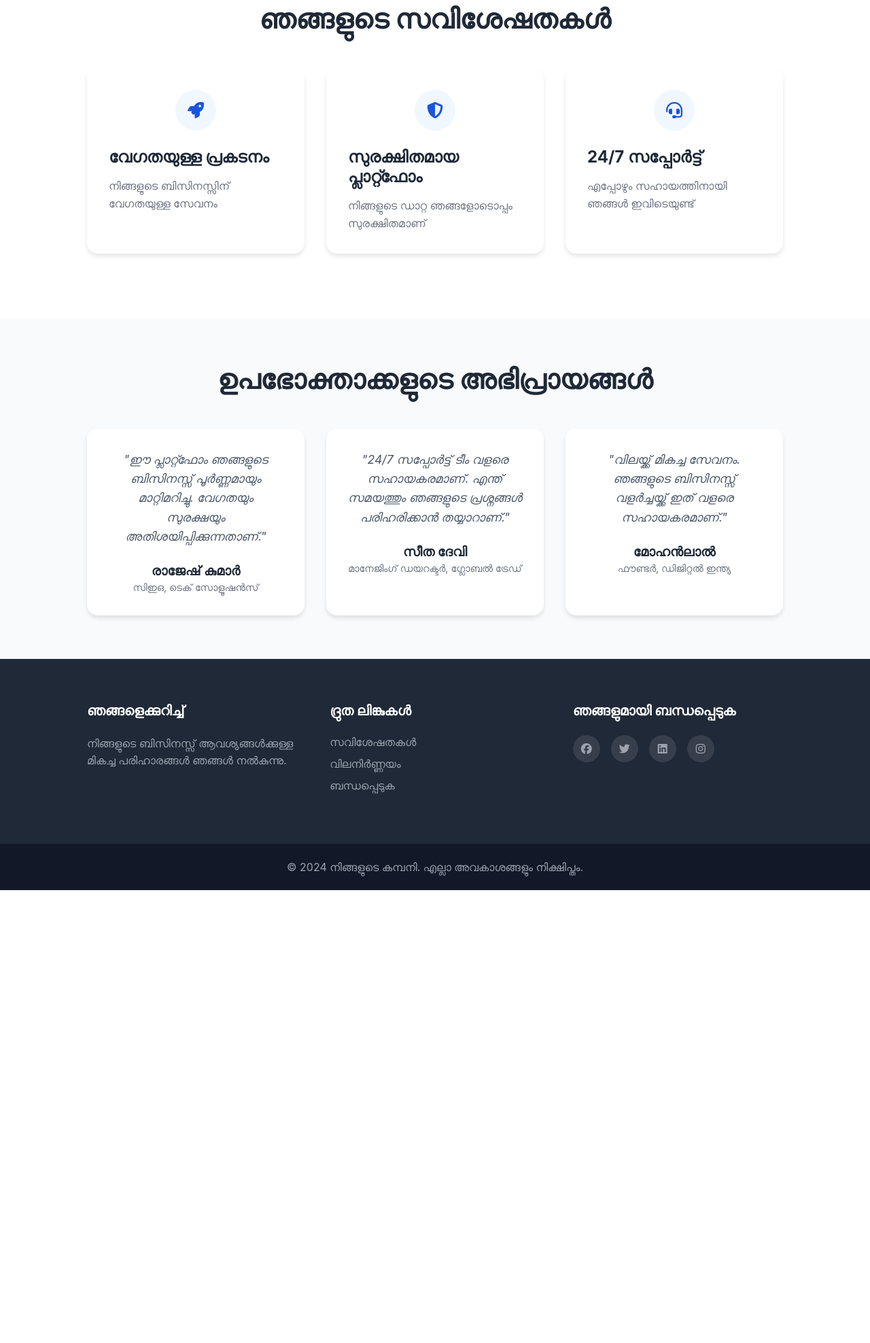
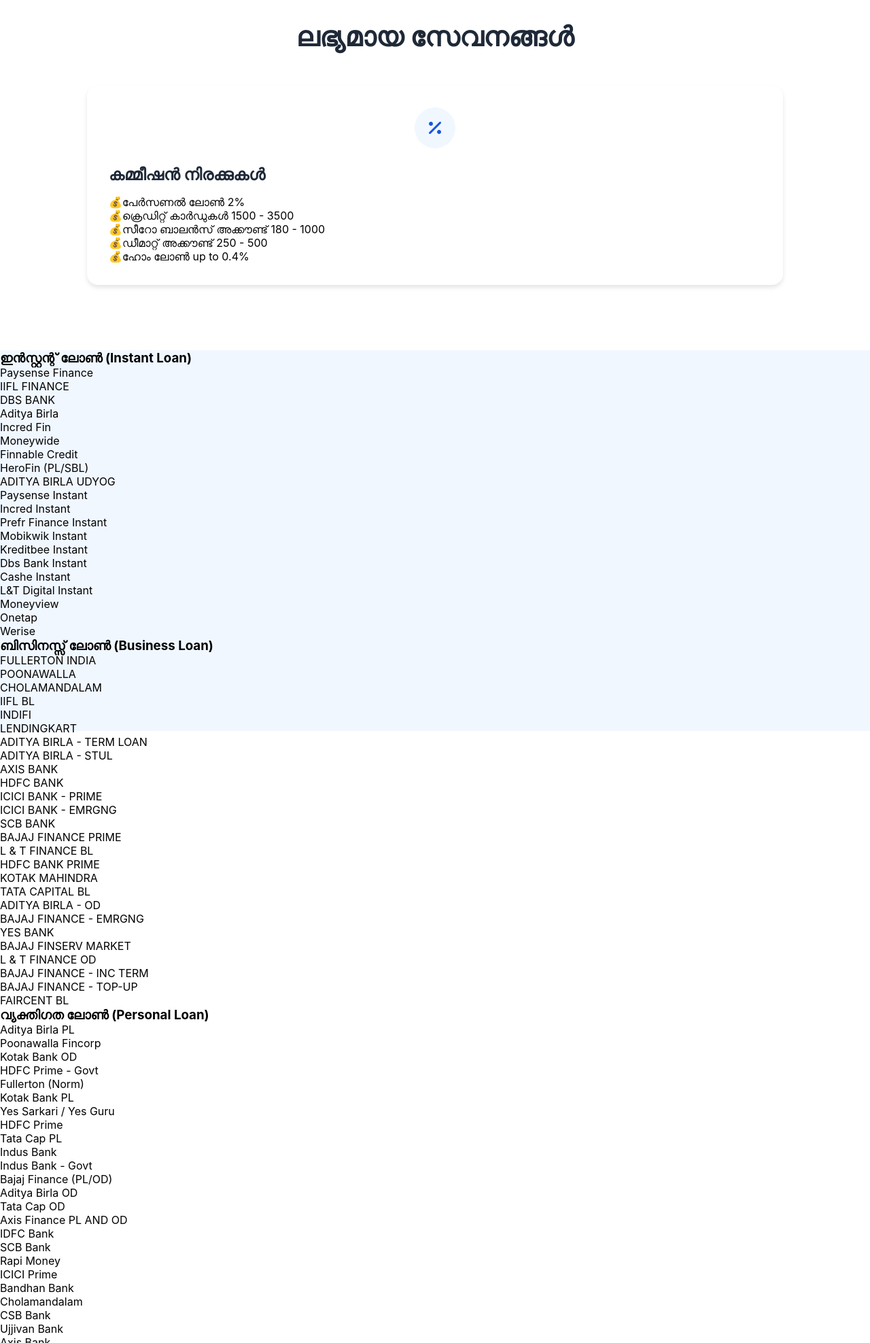
Before and after one commit to cool-developer-dot/landigngpage, a plain HTML site: page index.html in a window 1280 px wide. Shown: the part 825-2800 px from the top of the page at 68% size. Before the commit the page ends 2134 px from the top, so only its background shows below. Drawn offline with Linux system fonts and the light colour scheme.

Commit message:
Update index.html

```diff
--- a/index.html
+++ b/index.html
@@ -3,138 +3,242 @@
 <head>
     <meta charset="UTF-8">
     <meta name="viewport" content="width=device-width, initial-scale=1.0">
-    <title>ലാൻഡിംഗ് പേജ്</title>
+    <title>Pan INDIAN ലോൺ & ക്രെഡിറ്റ് കാർഡ് ഏജൻസി</title>
     <link rel="stylesheet" href="styles.css">
-    <script src="https://kit.fontawesome.com/a076d05399.js" crossorigin="anonymous"></script>
+    <link rel="stylesheet" href="https://cdnjs.cloudflare.com/ajax/libs/font-awesome/6.0.0/css/all.min.css">
 </head>
 <body>
     <nav class="navbar">
         <div class="brand">
-            <i class="fas fa-rocket"></i>
-            <span>ബ്രാൻഡ്</span>
+            <i class="fas fa-building"></i>
+            <span>Pan INDIAN ലോൺ & ക്രെഡിറ്റ് കാർഡ് ഏജൻസി</span>
         </div>
         <div class="nav-links">
             <a href="#features"><i class="fas fa-star"></i> സവിശേഷതകൾ</a>
-            <a href="#pricing"><i class="fas fa-tags"></i> വിലനിർണ്ണയം</a>
-            <a href="#contact"><i class="fas fa-envelope"></i> ബന്ധപ്പെടുക</a>
+            <a href="#banks"><i class="fas fa-university"></i> ബാങ്കുകൾ</a>
+            <a href="#contact"><i class="fas fa-phone"></i> ബന്ധപ്പെടുക</a>
         </div>
-        <a href="https://spf.bio/YTMPZ" target="_blank" class="pay-now-btn">
-            <i class="fas fa-lock"></i> പണമടയ്ക്കുക
+        <a href="#" class="pay-now-btn">
+            <i class="fas fa-lock"></i> ഇപ്പോൾ തുടങ്ങൂ
         </a>
     </nav>
 
     <main>
         <section class="hero">
             <div class="hero-content">
-                <h1>ഞങ്ങളുടെ പ്ലാറ്റ്ഫോമിലേക്ക് സ്വാഗതം</h1>
-                <p>നിങ്ങളുടെ ബിസിനസ്സ് ആവശ്യങ്ങൾക്കുള്ള മികച്ച പരിഹാരം</p>
+                <h1>മുഴുവൻ വിവരങ്ങൾക്ക് താഴോട്ട് സ്ക്രോൾ ചെയ്യുക</h1>
+                <div class="price-highlight">
+                    ❗വെറും 499 രൂപക്ക് ഒരു Pan INDIAN ലോൺ & ക്രെഡിറ്റ് കാർഡ് ഏജൻസി ആരംഭിക്കാം
+                </div>
+                <p>അതും പൂർണമായും ഡിജിറ്റൽ ആയി. ഈ 499 രൂപ അല്ലാതെ മറ്റൊരുവിധ ചാർജുകളും ഇല്ല.</p>
+
+                <ul class="feature-list">
+                    <li>🟥നിങ്ങൾ ഒരു സ്ഥിരവരുമാനമോ അല്ലെങ്കിൽ ജോലിയുടെ കൂടെ ഒരു എക്സ്ട്രാ വരുമാനമോ നോക്കുന്ന ഒരാളാണോ?</li>
+                    <li>👉എങ്കിൽ ഇതാ വെറും 499 രൂപക്ക് ഓൺലൈൻ ലോൺ ഏജൻസി തുടങ്ങി മികച്ച വരുമാനം നേടാൻ അവസരം</li>
+                    <li>👉നിങ്ങൾക്ക് മികച്ച ഒരു ബിസിനസ് അവസരം ആണ് ഇതിലൂടെ ലഭിക്കുന്നത്</li>
+                </ul>
+
                 <div class="cta-buttons">
-                    <a href="https://spf.bio/YTMPZ" class="get-started-btn">ആരംഭിക്കുക</a>
-                    <a href="#features" class="learn-more-btn">കൂടുതൽ അറിയുക</a>
-                </div>
-            </div>
-            <div class="hero-image">
-                <div class="floating-elements">
-                    <div class="floating-element"></div>
-                    <div class="floating-element"></div>
-                    <div class="floating-element"></div>
+                    <a href="#" class="get-started-btn">
+                        <i class="fas fa-play"></i> ഇപ്പോൾ തുടങ്ങൂ
+                    </a>
+                    <a href="#features" class="learn-more-btn">
+                        <i class="fas fa-info-circle"></i> കൂടുതൽ അറിയുക
+                    </a>
                 </div>
             </div>
         </section>
 
         <section id="features" class="features">
-            <h2>ഞങ്ങളുടെ സവിശേഷതകൾ</h2>
+            <h2>ലഭ്യമായ സേവനങ്ങൾ</h2>
             <div class="feature-cards">
                 <div class="feature-card">
-                    <div class="icon">
-                        <i class="fas fa-rocket"></i>
-                    </div>
-                    <h3>വേഗതയുള്ള പ്രകടനം</h3>
-                    <p>നിങ്ങളുടെ ബിസിനസ്സിന് വേഗതയുള്ള സേവനം</p>
-                </div>
-                <div class="feature-card">
-                    <div class="icon">
-                        <i class="fas fa-shield-alt"></i>
-                    </div>
-                    <h3>സുരക്ഷിതമായ പ്ലാറ്റ്ഫോം</h3>
-                    <p>നിങ്ങളുടെ ഡാറ്റ ഞങ്ങളോടൊപ്പം സുരക്ഷിതമാണ്</p>
-                </div>
-                <div class="feature-card">
-                    <div class="icon">
-                        <i class="fas fa-headset"></i>
-                    </div>
-                    <h3>24/7 സപ്പോർട്ട്</h3>
-                    <p>എപ്പോഴും സഹായത്തിനായി ഞങ്ങൾ ഇവിടെയുണ്ട്</p>
-                </div>
-            </div>
-        </section>
-
-        <section class="testimonials">
-            <h2>ഉപഭോക്താക്കളുടെ അഭിപ്രായങ്ങൾ</h2>
-            <div class="testimonial-cards">
-                <div class="testimonial-card">
-                    <div class="testimonial-content">
-                        <p>"ഈ പ്ലാറ്റ്ഫോം ഞങ്ങളുടെ ബിസിനസ്സ് പൂർണ്ണമായും മാറ്റിമറിച്ചു. വേഗതയും സുരക്ഷയും അതിശയിപ്പിക്കുന്നതാണ്."</p>
-                    </div>
-                    <div class="testimonial-author">
-                        <div class="author-info">
-                            <h4>രാജേഷ് കുമാർ</h4>
-                            <p>സിഇഒ, ടെക് സോളൂഷൻസ്</p>
+                    <div class="icon"><i class="fas fa-percentage"></i></div>
+                    <h3>കമ്മീഷൻ നിരക്കുകൾ</h3>
+                    <div class="payout-details">
+                        <div class="payout-item">
+                            <span>💰പേർസണൽ ലോൺ</span>
+                            <span>2%</span>
                         </div>
-                    </div>
-                </div>
-                <div class="testimonial-card">
-                    <div class="testimonial-content">
-                        <p>"24/7 സപ്പോർട്ട് ടീം വളരെ സഹായകരമാണ്. എന്ത് സമയത്തും ഞങ്ങളുടെ പ്രശ്നങ്ങൾ പരിഹരിക്കാൻ തയ്യാറാണ്."</p>
-                    </div>
-                    <div class="testimonial-author">
-                        <div class="author-info">
-                            <h4>സീത ദേവി</h4>
-                            <p>മാനേജിംഗ് ഡയറക്ടർ, ഗ്ലോബൽ ട്രേഡ്</p>
+                        <div class="payout-item">
+                            <span>💰ക്രെഡിറ്റ്‌ കാർഡുകൾ</span>
+                            <span>1500 - 3500</span>
                         </div>
-                    </div>
-                </div>
-                <div class="testimonial-card">
-                    <div class="testimonial-content">
-                        <p>"വിലയ്ക്ക് മികച്ച സേവനം. ഞങ്ങളുടെ ബിസിനസ്സ് വളർച്ചയ്ക്ക് ഇത് വളരെ സഹായകരമാണ്."</p>
-                    </div>
-                    <div class="testimonial-author">
-                        <div class="author-info">
-                            <h4>മോഹൻലാൽ</h4>
-                            <p>ഫൗണ്ടർ, ഡിജിറ്റൽ ഇന്ത്യ</p>
+                        <div class="payout-item">
+                            <span>💰സീറോ ബാലൻസ് അക്കൗണ്ട്</span>
+                            <span>180 - 1000</span>
+                        </div>
+                        <div class="payout-item">
+                            <span>💰ഡീമാറ്റ് അക്കൗണ്ട്</span>
+                            <span>250 - 500</span>
+                        </div>
+                        <div class="payout-item">
+                            <span>💰ഹോം ലോൺ</span>
+                            <span>up to 0.4%</span>
                         </div>
                     </div>
                 </div>
             </div>
         </section>
 
-        <section id="contact" class="footer-content">
-            <div class="footer-section">
-                <h3>ഞങ്ങളെക്കുറിച്ച്</h3>
-                <p>നിങ്ങളുടെ ബിസിനസ്സ് ആവശ്യങ്ങൾക്കുള്ള മികച്ച പരിഹാരങ്ങൾ ഞങ്ങൾ നൽകുന്നു.</p>
-            </div>
-            <div class="footer-section">
-                <h3>ദ്രുത ലിങ്കുകൾ</h3>
+        <section id="banks" class="bank-list">
+            <div class="bank-category">
+                <h3>ഇൻസ്റ്റന്റ് ലോൺ (Instant Loan)</h3>
                 <ul>
-                    <li><a href="#features">സവിശേഷതകൾ</a></li>
-                    <li><a href="#pricing">വിലനിർണ്ണയം</a></li>
-                    <li><a href="#contact">ബന്ധപ്പെടുക</a></li>
+                    <li>Paysense Finance</li>
+                    <li>IIFL FINANCE</li>
+                    <li>DBS BANK</li>
+                    <li>Aditya Birla</li>
+                    <li>Incred Fin</li>
+                    <li>Moneywide</li>
+                    <li>Finnable Credit</li>
+                    <li>HeroFin (PL/SBL)</li>
+                    <li>ADITYA BIRLA UDYOG</li>
+                    <li>Paysense Instant</li>
+                    <li>Incred Instant</li>
+                    <li>Prefr Finance Instant</li>
+                    <li>Mobikwik Instant</li>
+                    <li>Kreditbee Instant</li>
+                    <li>Dbs Bank Instant</li>
+                    <li>Cashe Instant</li>
+                    <li>L&T Digital Instant</li>
+                    <li>Moneyview</li>
+                    <li>Onetap</li>
+                    <li>Werise</li>
                 </ul>
             </div>
-            <div class="footer-section">
-                <h3>ഞങ്ങളുമായി ബന്ധപ്പെടുക</h3>
-                <div class="social-links">
-                    <a href="#"><i class="fab fa-facebook"></i></a>
-                    <a href="#"><i class="fab fa-twitter"></i></a>
-                    <a href="#"><i class="fab fa-linkedin"></i></a>
-                    <a href="#"><i class="fab fa-instagram"></i></a>
-                </div>
+
+            <div class="bank-category">
+                <h3>ബിസിനസ്സ് ലോൺ (Business Loan)</h3>
+                <ul>
+                    <li>FULLERTON INDIA</li>
+                    <li>POONAWALLA</li>
+                    <li>CHOLAMANDALAM</li>
+                    <li>IIFL BL</li>
+                    <li>INDIFI</li>
+                    <li>LENDINGKART</li>
+                    <li>ADITYA BIRLA - TERM LOAN</li>
+                    <li>ADITYA BIRLA - STUL</li>
+                    <li>AXIS BANK</li>
+                    <li>HDFC BANK</li>
+                    <li>ICICI BANK - PRIME</li>
+                    <li>ICICI BANK - EMRGNG</li>
+                    <li>SCB BANK</li>
+                    <li>BAJAJ FINANCE PRIME</li>
+                    <li>L & T FINANCE BL</li>
+                    <li>HDFC BANK PRIME</li>
+                    <li>KOTAK MAHINDRA</li>
+                    <li>TATA CAPITAL BL</li>
+                    <li>ADITYA BIRLA - OD</li>
+                    <li>BAJAJ FINANCE - EMRGNG</li>
+                    <li>YES BANK</li>
+                    <li>BAJAJ FINSERV MARKET</li>
+                    <li>L & T FINANCE OD</li>
+                    <li>BAJAJ FINANCE - INC TERM</li>
+                    <li>BAJAJ FINANCE - TOP-UP</li>
+                    <li>FAIRCENT BL</li>
+                </ul>
+            </div>
+
+            <div class="bank-category">
+                <h3>വ്യക്തിഗത ലോൺ (Personal Loan)</h3>
+                <ul>
+                    <li>Aditya Birla PL</li>
+                    <li>Poonawalla Fincorp</li>
+                    <li>Kotak Bank OD</li>
+                    <li>HDFC Prime - Govt</li>
+                    <li>Fullerton (Norm)</li>
+                    <li>Kotak Bank PL</li>
+                    <li>Yes Sarkari / Yes Guru</li>
+                    <li>HDFC Prime</li>
+                    <li>Tata Cap PL</li>
+                    <li>Indus Bank</li>
+                    <li>Indus Bank - Govt</li>
+                    <li>Bajaj Finance (PL/OD)</li>
+                    <li>Aditya Birla OD</li>
+                    <li>Tata Cap OD</li>
+                    <li>Axis Finance PL AND OD</li>
+                    <li>IDFC Bank</li>
+                    <li>SCB Bank</li>
+                    <li>Rapi Money</li>
+                    <li>ICICI Prime</li>
+                    <li>Bandhan Bank</li>
+                    <li>Cholamandalam</li>
+                    <li>CSB Bank</li>
+                    <li>Ujjivan Bank</li>
+                    <li>Axis Bank</li>
+                    <li>Yes Bank</li>
+                    <li>FAIRCENT PL</li>
+                </ul>
+            </div>
+
+            <div class="bank-category">
+                <h3>ബാങ്ക് അക്കൗണ്ട് & ക്രെഡിറ്റ് കാർഡുകൾ (Bank a/c and Credit Cards)</h3>
+                <ul>
+                    <li>INDUSIND BANK</li>
+                    <li>AXIS BANK</li>
+                    <li>IDFC BANK</li>
+                    <li>SBI BANK</li>
+                    <li>HDFC BANK</li>
+                    <li>BAJAJ RBL</li>
+                    <li>AU BANK</li>
+                    <li>AXIS BANK SAVING</li>
+                    <li>AU BANK SAVING</li>
+                    <li>AU BANK CURRENT</li>
+                    <li>YES BANK SAVING</li>
+                    <li>DBS BANK</li>
+                    <li>KOTAK 811 SAVING</li>
+                </ul>
+            </div>
+        </section>
+
+        <section id="contact" class="contact-section">
+            <h2>ബന്ധപ്പെടുക</h2>
+            <a href="tel:8281040195" class="contact-number">Call - 8281040195</a>
+            <p>Email: limeiodigi@gmail.com</p>
+        </section>
+
+        <section class="faq-section">
+            <h2>സാധാരണ ചോദ്യങ്ങൾ (FAQs)</h2>
+            <div class="faq-item">
+                <h3>ഇതെങ്ങനെയാണ് വർക്ക് ചെയ്യുന്നത്?</h3>
+                <p>വിശദമായ വിവരണം ഇവിടെ ലഭ്യമാകും</p>
+            </div>
+            <div class="faq-item">
+                <h3>എങ്ങനെയാണ് ലോണുകൾ അപ്ലൈ ചെയ്യേണ്ടത്?</h3>
+                <p>വിശദമായ വിവരണം ഇവിടെ ലഭ്യമാകും</p>
+            </div>
+            <div class="faq-item">
+                <h3>അപ്ലൈ ചെയ്തു കഴിഞ്ഞാൽ എങ്ങനെ ലീഡ് പ്രോഗ്രസ്സ് ചെക്ക് ചെയ്യും?</h3>
+                <p>വിശദമായ വിവരണം ഇവിടെ ലഭ്യമാകും</p>
+            </div>
+            <div class="faq-item">
+                <h3>പേ ഔട്ട് എങ്ങനെ ലഭിക്കും?</h3>
+                <p>വിശദമായ വിവരണം ഇവിടെ ലഭ്യമാകും</p>
+            </div>
+            <div class="faq-item">
+                <h3>ഈ പ്ലാറ്റ് ഫോം എങ്ങനെയാണ് ലോണുകൾ നൽകുന്നത്?</h3>
+                <p>വിശദമായ വിവരണം ഇവിടെ ലഭ്യമാകും</p>
+            </div>
+            <div class="faq-item">
+                <h3>ഏതൊക്കെ ബാങ്കുകൾ ആണുള്ളത്?</h3>
+                <p>വിശദമായ വിവരണം ഇവിടെ ലഭ്യമാകും</p>
+            </div>
+            <div class="faq-item">
+                <h3>പെയ്മെന്റ്റ് ചെയ്തുകഴിഞ്ഞു എങ്ങനെയാണു ഏജൻസി കോഡ് ലഭിക്കുന്നത്?</h3>
+                <p>വിശദമായ വിവരണം ഇവിടെ ലഭ്യമാകും</p>
             </div>
         </section>
     </main>
 
     <footer>
-        <p class="copyright">&copy; 2024 നിങ്ങളുടെ കമ്പനി. എല്ലാ അവകാശങ്ങളും നിക്ഷിപ്തം.</p>
+        <div class="footer-content">
+            <div class="footer-section">
+                <h3>Terms and conditions</h3>
+                <p>Cosmofeed Technologies Pvt. Ltd. shall not be held liable for any content or materials published.</p>
+            </div>
+        </div>
+        <p class="copyright">&copy; 2024 Pan INDIAN ലോൺ & ക്രെഡിറ്റ് കാർഡ് ഏജൻസി</p>
     </footer>
 </body>
 </html>
```
